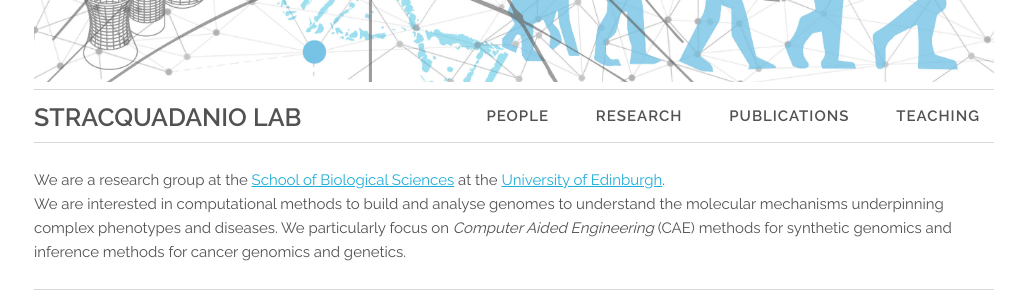
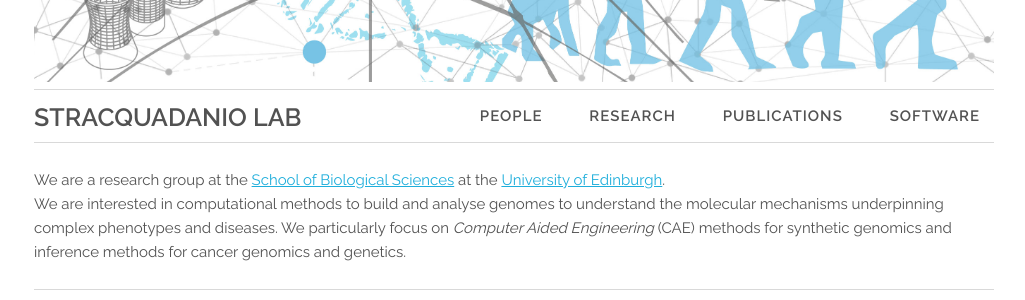
Before and after one commit to stracquadaniolab/stracquadaniolab.github.io, a Jekyll site: the page built from index.md, in a window 1280 px wide. Shown: the part 388-688 px from the top of the page, without its empty margins (126-1151 px from the left). Built offline with Jekyll 4.4.1, drawn with Linux system fonts in a browser that asks for light colours.

Commit message:
fixed navbar typo

```diff
--- a/_includes/_navbar.html
+++ b/_includes/_navbar.html
@@ -7,7 +7,7 @@
       <li><a href="/people">People</a></li>
       <li><a href="/research">Research</a></li>
       <li><a href="/publications">Publications</a></li>
-      <li><a href="https://github.com/stracquadaniolab">Teaching</a></li>
+      <li><a href="https://github.com/stracquadaniolab">Software</a></li>
     </ul>
   </div>
 </div>
```
